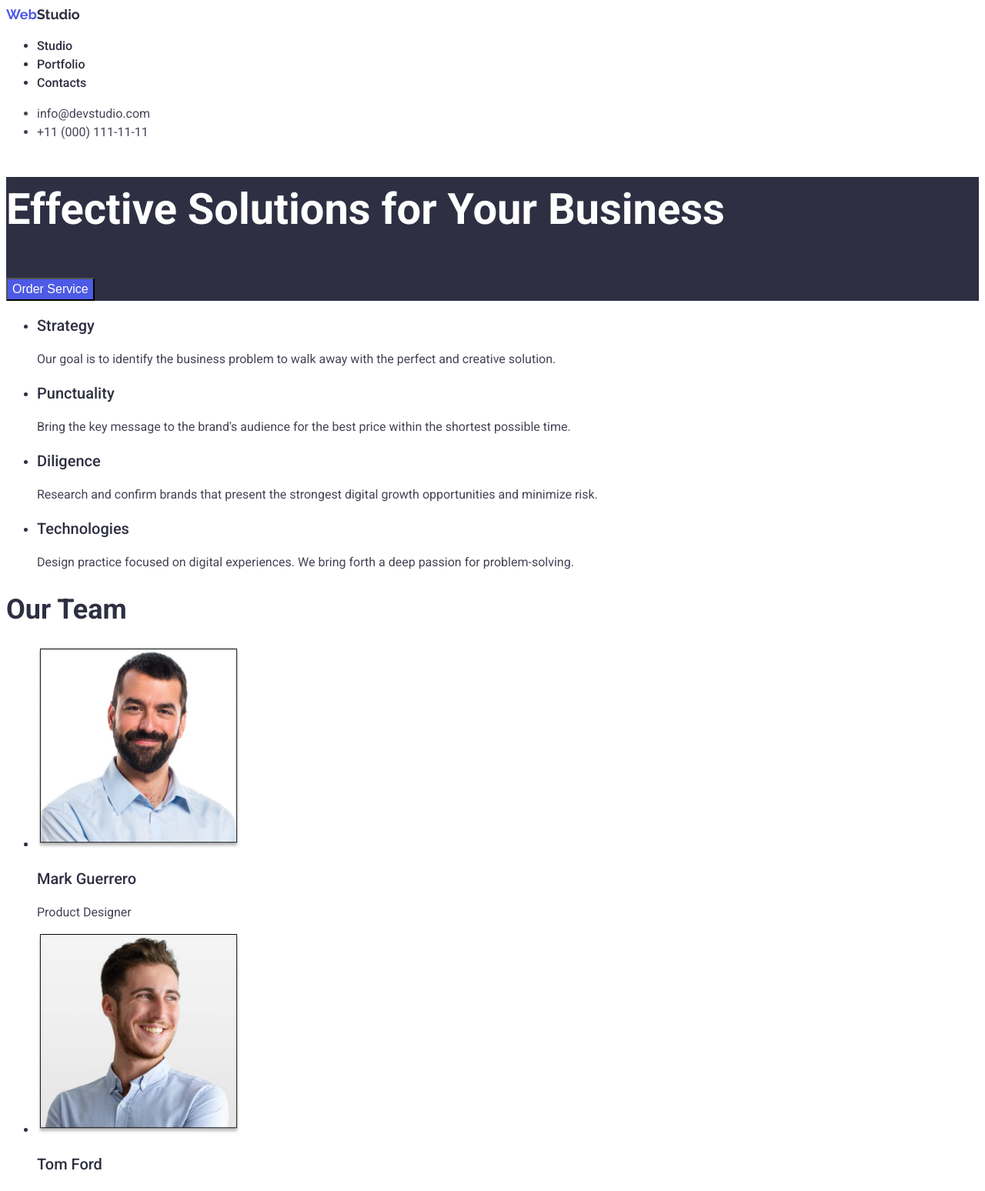
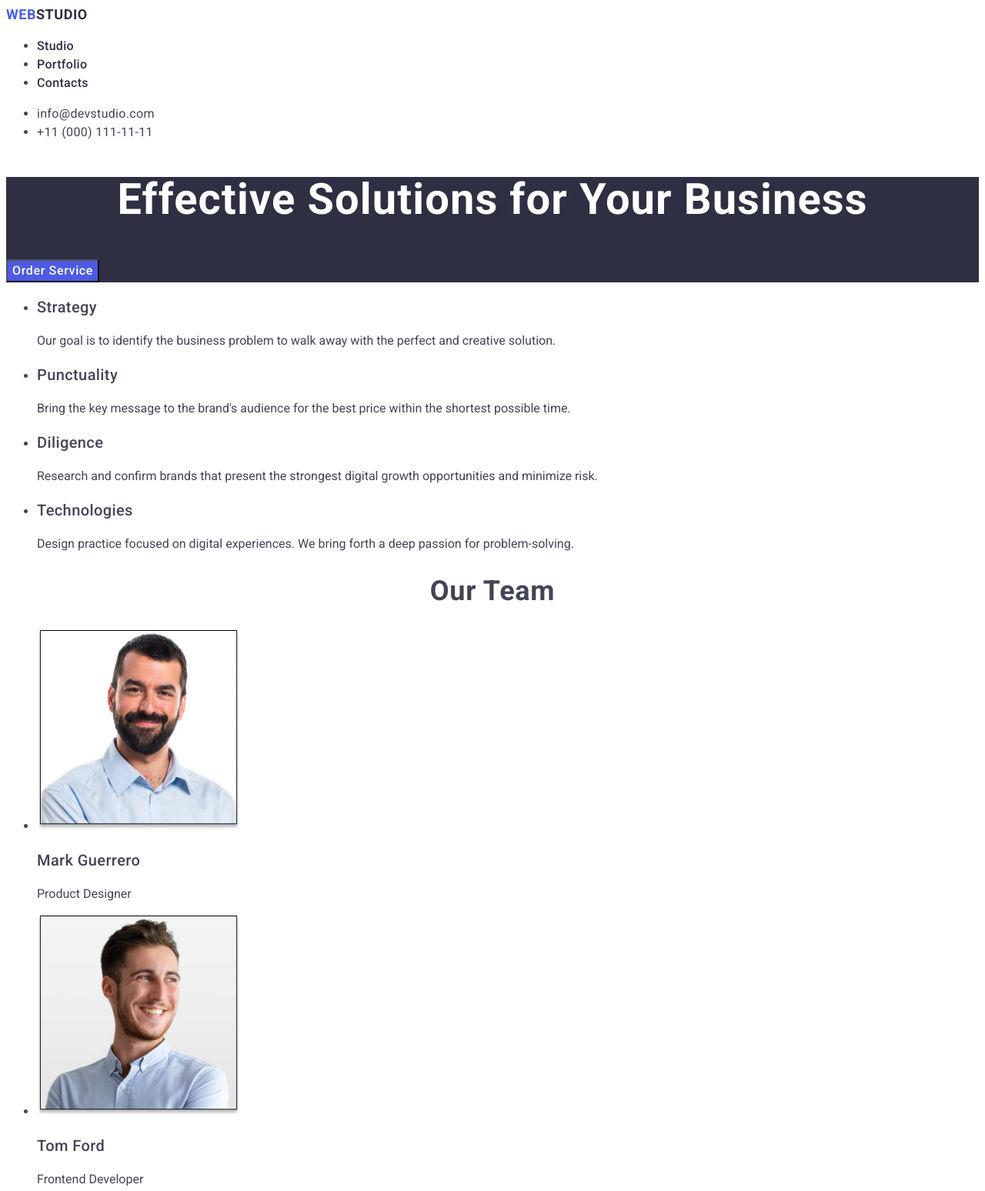
Before and after one commit to klepalskyi/goit-markup-hw-02, a plain HTML site: page index.html in a window 1280 px wide. Shown: the top 1548 px of the page at 77% size. Drawn offline with Linux system fonts and the light colour scheme.

Commit message:
fix the errors

```diff
--- a/css/styles.css
+++ b/css/styles.css
@@ -5,17 +5,19 @@ body {
   font-size: 16px;
   line-height: 1.5;
   letter-spacing: 2%;
-  color: #2e2f42;
+  color: #434455;
+  background-color: #ffffff;
 }
 
 header {
   background-color: #ffffff;
 }
-h1 {
+.main-title {
   font-weight: 700;
   font-size: 56px;
-  line-height: 1, 07;
-  letter-spacing: 2%;
+  line-height: 1.07;
+  letter-spacing: 0.02em;
+  text-align: center;
   color: #ffffff;
 }
 
@@ -23,36 +25,33 @@ h2 {
   font-weight: 700;
   font-size: 36px;
   line-height: 1.11;
-  letter-spacing: 2%;
+  letter-spacing: 0.02em;
 }
 
 h3 {
   font-weight: 500;
   font-size: 20px;
   line-height: 1.2;
-  letter-spacing: 2%;
+  letter-spacing: 0.02em;
 }
 
-.web-logo {
+.logo {
   color: #4d5ae5;
-  font-family: "Raleway";
+  font-family: "Raleway" sans-serif;
   font-weight: 700;
   font-size: 18px;
-  line-height: 1.16;
+  line-height: 1.17;
   text-decoration: none;
+  letter-spacing: 0.03em;
+  text-transform: uppercase;
 }
 
-footer a {
+.footer a {
   text-decoration: none;
 }
 
 .studio-logo {
   color: #2e2f42;
-  font-family: "Raleway";
-  font-weight: 700;
-  font-size: 18px;
-  line-height: 1.16;
-  text-decoration: none;
 }
 
 nav a {
@@ -62,54 +61,34 @@ nav a {
   font-weight: 500;
   font-size: 16px;
   line-height: 1.5;
-  height: 24px;
+  letter-spacing: 0.02em;
 }
 
-.nav-studio {
-  width: 48px;
-}
-
-.nav-studio:hover {
+.nav-studio:hover,
+.nav-studio:focus,
+.nav-studio:active {
   color: #404bbf;
 }
 
-.nav-studio:active {
-  color: #404bbf;
-}
-.nav-portfolio {
-  width: 66px;
-}
-
-.nav-portfolio:hover {
+.nav-portfolio:hover,
+.nav-contacts:focus {
   color: #404bbf;
 }
 
-.nav-contacts {
-  width: 67px;
-}
-.nav-contacts:hover {
+.nav-contacts:hover,
+.nav-contacts:focus {
   color: #404bbf;
 }
 
-address .email,
-.tel {
-  color: #434455;
+.address-links {
   font-style: normal;
   font-weight: 400;
   font-size: 16px;
   line-height: 1.5;
-  height: 24px;
+  letter-spacing: 0.02em;
 }
 
-address .email {
-  width: 153px;
-}
-
-address .tel {
-  width: 151px;
-}
-
-address a {
+.address-links a {
   color: inherit;
   text-decoration: none;
 }
@@ -122,10 +101,16 @@ address a {
   text-decoration: none;
 }
 
-.h1-button {
+.h-button {
   background-color: #2e2f42;
 }
 .order-service {
+  font-family: inherit;
+  font-weight: 500;
+  font-size: 16px;
+  line-height: 1.5;
+  letter-spacing: 0.04em;
+  color: #ffffff;
   cursor: pointer;
   background-color: #4d5ae5;
 }
@@ -136,21 +121,42 @@ address a {
   background-color: #404bbf;
 }
 
-.text-button {
-  font-weight: 500;
-  font-size: 16px;
-  line-height: 1.5;
-  letter-spacing: 4%;
-  color: #ffffff;
+.sectiom-team {
+  background-color: #f4f4fd;
 }
 
-.description p {
-  color: #434455;
+.title-our-team {
+  font-size: 36px;
+  line-height: 1.11;
+  text-align: center;
+  letter-spacing: 0.02em;
+  text-transform: capitalize;
+}
+.our-team-link {
+  background-color: #ffffff;
 }
 
-.team-list p {
-  color: #434455;
+.our-team-name {
+  font-weight: 500;
+  font-size: 20px;
+  line-height: 1.2;
+  letter-spacing: 0.02em;
 }
-.portfolio-list p {
-  color: #434455;
+
+.portfolio-title {
+  text-align: center;
+  letter-spacing: 0.02em;
+  text-transform: capitalize;
 }
+
+.footer {
+  background-color: #2e2f42;
+}
+
+.footer-text {
+  color: #f4f4fd;
+}
+
+.footer-studio-logo {
+  color: #f4f4fd;
+}
--- a/index.html
+++ b/index.html
@@ -8,7 +8,7 @@
     <link rel="preconnect" href="https://fonts.googleapis.com" />
     <link rel="preconnect" href="https://fonts.gstatic.com" crossorigin />
     <link
-      href="https://fonts.googleapis.com/css2?family=Raleway:wght@700&family=Roboto:wght@400;500;700&display=swap"
+      href="https://fonts.googleapis.com/css2?family=Roboto:wght@400;500;700&family=Raleway:wght@700&display=swap"
       rel="stylesheet"
     />
   </head>
@@ -16,47 +16,46 @@
   <body>
     <header>
       <nav>
-        <a href="./index.html"
-          ><span class="web-logo">Web</span
-          ><span class="studio-logo">Studio</span></a
+        <a href="./index.html" class="logo"
+          >Web<span class="studio-logo">Studio</span></a
         >
         <ul>
           <li>
-            <a href="#studio" class="nav-studio">Studio</a>
+            <a href="./index.html" class="nav-studio">Studio</a>
           </li>
           <li>
-            <a href="#portfolio" class="nav-portfolio">Portfolio</a>
+            <a href="" class="nav-portfolio">Portfolio</a>
           </li>
           <li>
-            <a href="#contacts" class="nav-contacts">Contacts</a>
+            <a href="" class="nav-contacts">Contacts</a>
           </li>
         </ul>
       </nav>
-      <address>
+      <address class="address-links">
         <ul>
-          <li class="email">
-            <a href="mailto:info@devstudio.com">info@devstudio.com</a>
+          <li>
+            <a href="mailto:info@devstudio.com" class="email"
+              >info@devstudio.com</a
+            >
           </li>
-          <li class="tel">
-            <a href="tel:+110001111111">+11 (000) 111-11-11</a>
+          <li>
+            <a href="tel:+110001111111" class="tel">+11 (000) 111-11-11</a>
           </li>
         </ul>
       </address>
     </header>
 
     <main>
-      <section class="h1-button">
-        <h1>Effective Solutions for Your Business</h1>
-        <button type="button" class="order-service">
-          <span class="text-button">Order Service</span>
-        </button>
+      <section class="h-button">
+        <h1 class="main-title">Effective Solutions for Your Business</h1>
+        <button type="button" class="order-service">Order Service</button>
       </section>
-      <section>
+      <section class="company-description">
         <h2 hidden>Заголовок</h2>
         <ul class="description">
           <li>
             <h3>Strategy</h3>
-            <p>
+            <p class="description-text">
               Our goal is to identify the business problem to walk away with the
               perfect and creative solution.
             </p>
@@ -84,53 +83,53 @@
           </li>
         </ul>
       </section>
-      <section>
-        <h2>Our Team</h2>
+      <section class="section-team">
+        <h2 class="title-our-team">Our Team</h2>
         <ul class="team-list">
-          <li>
+          <li class="our-team-link">
             <img
               src="./images/mark_guerrero.jpg"
               alt="Mark"
               width="264"
               height="260"
             />
-            <h3>Mark Guerrero</h3>
-            <p>Product Designer</p>
+            <h3 class="our-team-names">Mark Guerrero</h3>
+            <p class="out-team-text">Product Designer</p>
           </li>
-          <li>
+          <li class="our-team-link">
             <img
               src="./images/tom_ford.jpg"
               alt="Tom"
               width="264"
               height="260"
             />
-            <h3>Tom Ford</h3>
-            <p>Frontend Developer</p>
+            <h3 class="our-team-names">Tom Ford</h3>
+            <p class="out-team-text">Frontend Developer</p>
           </li>
-          <li>
+          <li class="our-team-link">
             <img
               src="./images/camila_garcia.jpg"
               alt="Camila"
               width="264"
               height="260"
             />
-            <h3>Camila Garcia</h3>
-            <p>Marketing</p>
+            <h3 class="our-team-names">Camila Garcia</h3>
+            <p class="out-team-text">Marketing</p>
           </li>
-          <li>
+          <li class="our-team-link">
             <img
               src="./images/daniel_wilson.jpg"
               alt="Daniel Wilson"
               width="264"
               height="260"
             />
-            <h3>Daniel Wilson</h3>
-            <p>UI Designer</p>
+            <h3 class="our-team-names">Daniel Wilson</h3>
+            <p class="out-team-text">UI Designer</p>
           </li>
         </ul>
       </section>
-      <section>
-        <h2>Our Portfolio</h2>
+      <section class="portfolio">
+        <h2 class="portfolio-title">Our Portfolio</h2>
         <ul class="portfolio-list">
           <li>
             <img
@@ -139,7 +138,7 @@
               width="360"
               height="300"
             />
-            <h3>Banking App</h3>
+            <h3 class="portfolio-img-name">Banking App</h3>
             <p>App</p>
           </li>
           <li>
@@ -149,7 +148,7 @@
               width="360"
               height="300"
             />
-            <h3>Cashless Payment</h3>
+            <h3 class="portfolio-img-name">Cashless Payment</h3>
             <p>Marketing</p>
           </li>
           <li>
@@ -159,7 +158,7 @@
               width="360"
               height="300"
             />
-            <h3>Meditation App</h3>
+            <h3 class="portfolio-img-name">Meditation App</h3>
             <p>App</p>
           </li>
           <li>
@@ -169,7 +168,7 @@
               width="360"
               height="300"
             />
-            <h3>Taxi Service</h3>
+            <h3 class="portfolio-img-name">Taxi Service</h3>
             <p>Marketing</p>
           </li>
           <li>
@@ -179,7 +178,7 @@
               width="360"
               height="300"
             />
-            <h3>Screen Illustrations</h3>
+            <h3 class="portfolio-img-name">Screen Illustrations</h3>
             <p>Design</p>
           </li>
           <li>
@@ -189,18 +188,17 @@
               width="360"
               height="300"
             />
-            <h3>Online Courses</h3>
+            <h3 class="portfolio-img-name">Online Courses</h3>
             <p>Marketing</p>
           </li>
         </ul>
       </section>
     </main>
-    <footer>
-      <a href="./index.html"
-        ><span class="web-logo">Web</span
-        ><span class="studio-logo">Studio</span>
-      </a>
-      <p>
+    <footer class="footer">
+      <a href="./index.html" class="logo"
+        >Web<span class="footer-studio-logo">Studio</span></a
+      >
+      <p class="footer-text">
         Increase the flow of customers and sales for your business with digital
         marketing & growth solutions.
       </p>
```
